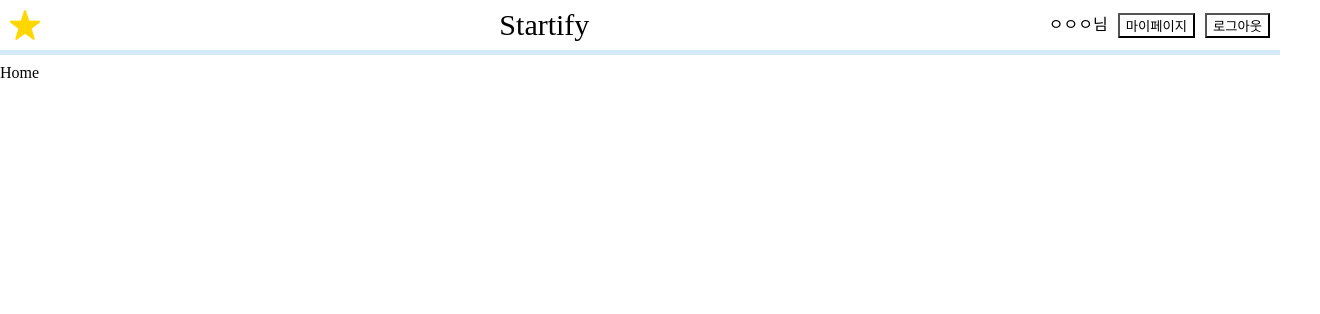
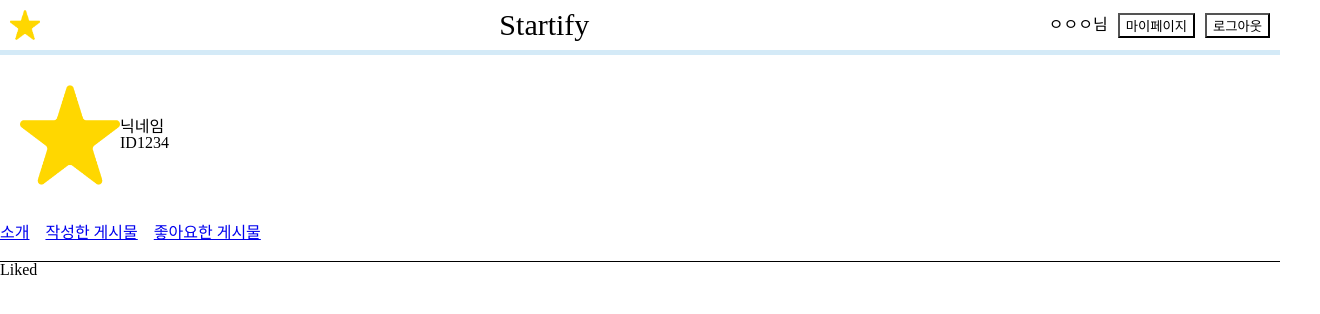
Before and after one commit to hansub1n/Startify, a React (Vite) app: page /profile/liked in a window 1280 px wide. Before the commit this address led to /. Shown: the top 314 px of the page, 1320 px wide, since content can reach past the window. Built offline with nearby package versions, Linux system fonts and the light colour scheme.

Commit message:
add: Profile 라우트 설정 ex) Profile/Intro, Profile/created

```diff
--- /dev/null
+++ b/src/components/profile/Created.jsx
@@ -0,0 +1,7 @@
+import React from "react";
+
+const Created = () => {
+    return <div>Created</div>;
+};
+
+export default Created;
--- /dev/null
+++ b/src/components/profile/Intro.jsx
@@ -0,0 +1,21 @@
+import React from "react";
+import styled from "styled-components";
+
+const Intro = () => {
+    return (
+        <ProfileContentContainer>
+            <ProfileContent>작성된 소개글이 없습니다.</ProfileContent>
+        </ProfileContentContainer>
+    );
+};
+
+export default Intro;
+
+const ProfileContentContainer = styled.section`
+    display: flex;
+    width: 1280px;
+    margin: 0 auto;
+`;
+const ProfileContent = styled.div`
+    padding: 24px 0;
+`;
--- /dev/null
+++ b/src/components/profile/Liked.jsx
@@ -0,0 +1,7 @@
+import React from "react";
+
+const Liked = () => {
+    return <div>Liked</div>;
+};
+
+export default Liked;
--- /dev/null
+++ b/src/components/profile/ProfileContents.jsx
@@ -0,0 +1,17 @@
+import React from "react";
+import Intro from "./Intro";
+import Created from "./Created";
+import Liked from "./Liked";
+import { Route, Routes } from "react-router-dom";
+
+export const ProfileContents = () => {
+    return (
+        <Routes>
+            {/* path는 사용하고 싶은 주소
+            element는 이동했을때 보여주고자 하는 컴포넌트 */}
+            <Route path="/" element={<Intro />} />
+            <Route path="created" element={<Created />} />
+            <Route path="liked" element={<Liked />} />
+        </Routes>
+    );
+};
--- /dev/null
+++ b/src/components/profile/ProfileHeader.jsx
@@ -0,0 +1,75 @@
+import React from "react";
+import { Link } from "react-router-dom";
+import styled from "styled-components";
+import exampImg from "../../assets/temporalLogo.png";
+
+export const ProfileHeader = () => {
+    return (
+        <ProfileHeaderWrap>
+            <ProfileHeaderContainer>
+                <UserInfoContainer>
+                    <ProfileImgBox>
+                        <img src={exampImg} />
+                    </ProfileImgBox>
+                    <ProfileTxtBox>
+                        <span>
+                            닉네임 <Link to="#" />
+                        </span>
+                        <span>ID1234</span>
+                    </ProfileTxtBox>
+                </UserInfoContainer>
+                <ProfileNavigation>
+                    <li>
+                        <Link to={""}>소개</Link>
+                    </li>
+                    <li>
+                        <Link to={"created"}>작성한 게시물</Link>
+                    </li>
+                    <li>
+                        <Link to={"liked"}>좋아요한 게시물</Link>
+                    </li>
+                </ProfileNavigation>
+            </ProfileHeaderContainer>
+        </ProfileHeaderWrap>
+    );
+};
+const ProfileHeaderWrap = styled.div`
+    width: 100%;
+    border-bottom: 1px solid #000;
+`;
+
+const ProfileHeaderContainer = styled.div`
+    display: flex;
+    flex-direction: column;
+    max-width: 1280px;
+    margin: 0 auto;
+`;
+
+const UserInfoContainer = styled.div`
+    display: flex;
+    align-items: center;
+    width: 100%;
+    padding: 20px;
+`;
+
+const ProfileImgBox = styled.div`
+    width: 100px;
+    height: 100px;
+    & img {
+        width: 100%;
+        height: 100%;
+    }
+`;
+const ProfileTxtBox = styled.div`
+    display: flex;
+    flex-direction: column;
+`;
+
+const ProfileNavigation = styled.ul`
+    display: flex;
+    flex-direction: row;
+    gap: 1rem;
+    width: 100%;
+    margin: 0 auto;
+    padding: 20px 0;
+`;
--- a/src/pages/Profile.jsx
+++ b/src/pages/Profile.jsx
@@ -1,7 +1,20 @@
 import React from "react";
+import { ProfileHeader } from "../components/profile/ProfileHeader";
+import styled from "styled-components";
+import Intro from "../components/profile/Intro";
+import { ProfileContents } from "../components/profile/ProfileContents";
 
 const Profile = () => {
-    return <div>Profile</div>;
+    return (
+        <Wrapper>
+            <ProfileHeader />
+            <ProfileContents />
+        </Wrapper>
+    );
 };
 
 export default Profile;
+
+const Wrapper = styled.div`
+    width: 100%;
+`;
--- a/src/shared/Router.jsx
+++ b/src/shared/Router.jsx
@@ -19,6 +19,7 @@ const Router = () => {
                     <Route path="/" element={<Home />} />
                     <Route path="/detail" element={<Detail />} />
                     <Route path="/profile" element={<Profile />} />
+                    <Route path="/profile/*" element={<Profile />} />
                     <Route path="/search" element={<Search />} />
                     <Route path="/form" element={<Form />} />
                     <Route path="/modify-profile" element={<ModifyProfile />} />
```
